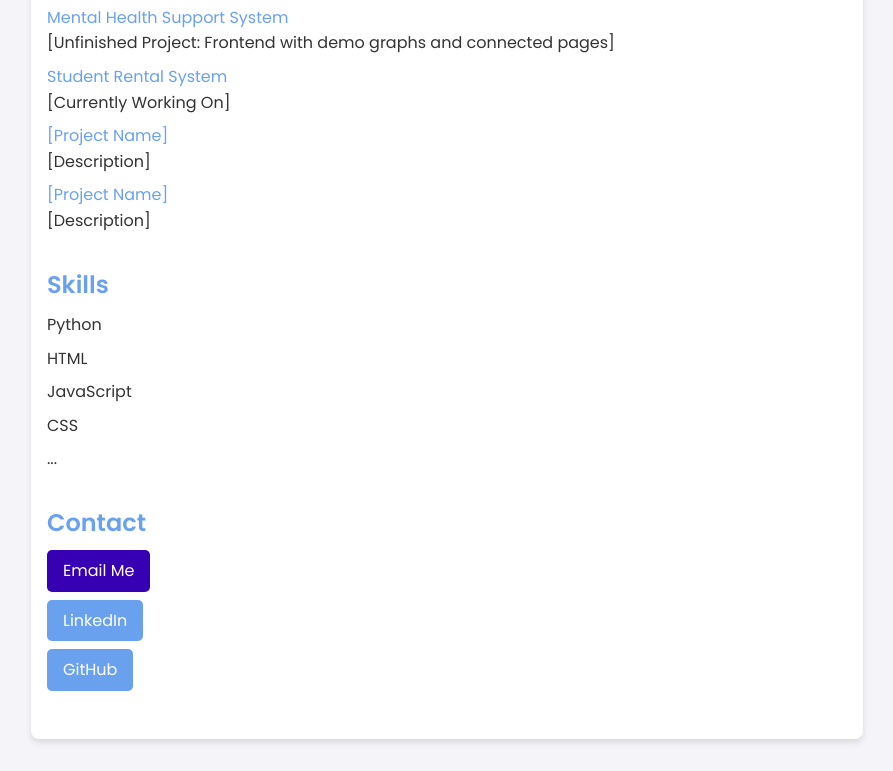
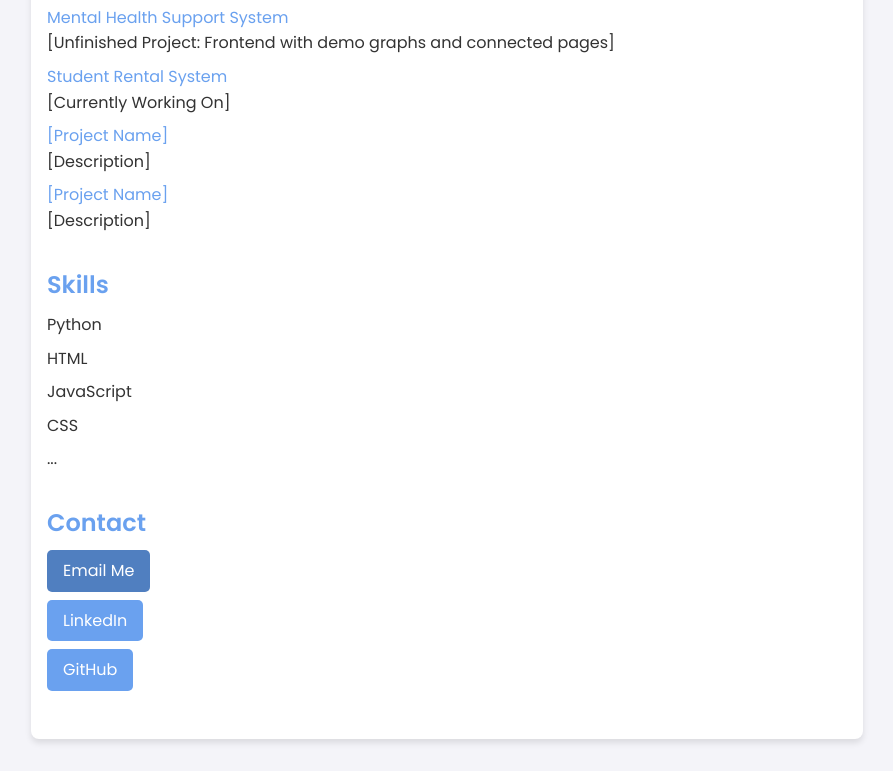
Before and after one commit to mb-shupto/portfolio, a plain HTML site: page index.html in a window 1280 px wide. In both pictures the pointer is over the link "Email Me". Shown: the part 943-1714 px from the top of the page, without its empty margins (193-1086 px from the left). Drawn offline with Linux system fonts and the light colour scheme.

Commit message:
changed hoover color

```diff
--- a/index.html
+++ b/index.html
@@ -87,7 +87,7 @@
     }
 
     .contact a:hover {
-      background-color: #3700b3;
+      background-color: #507fc0;
     }
   </style>
 </head>
```
